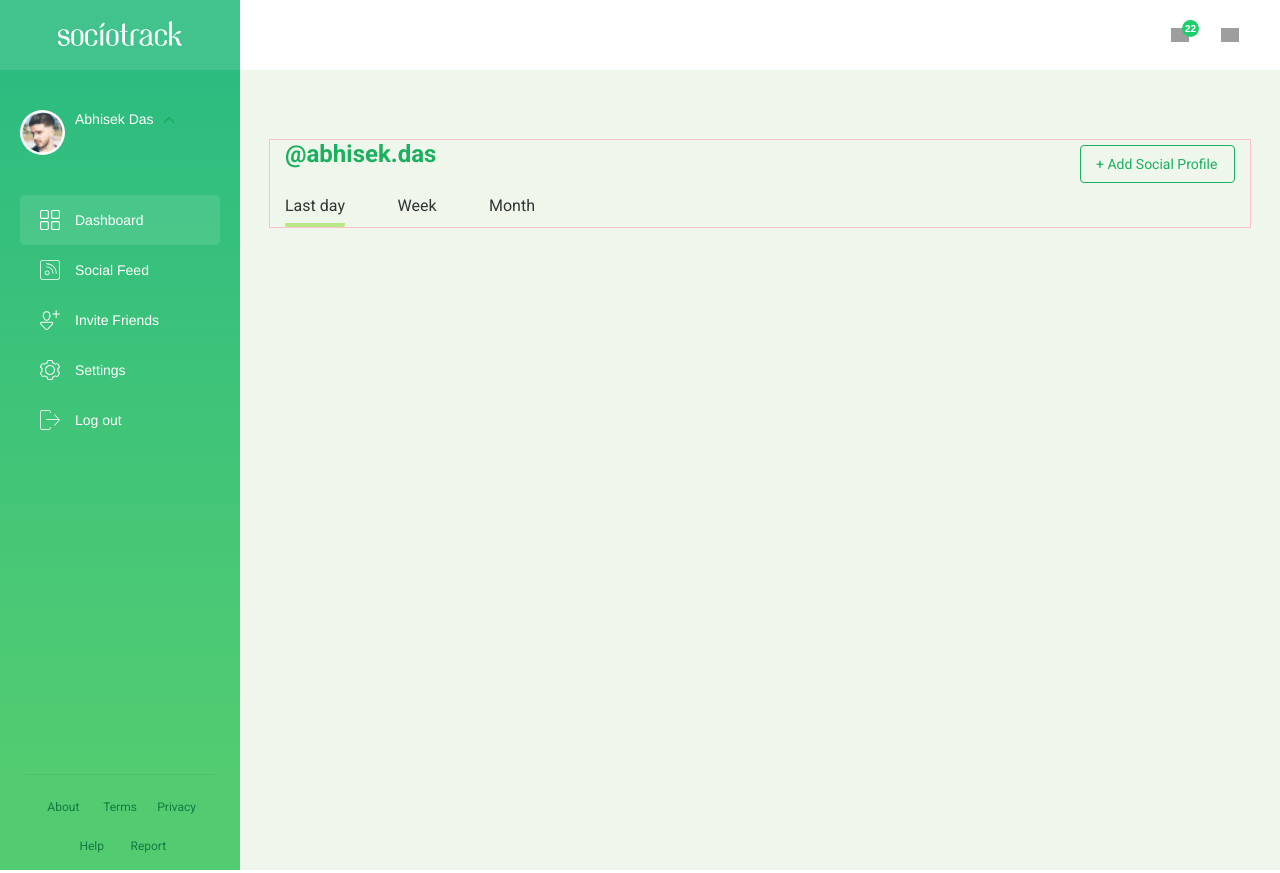
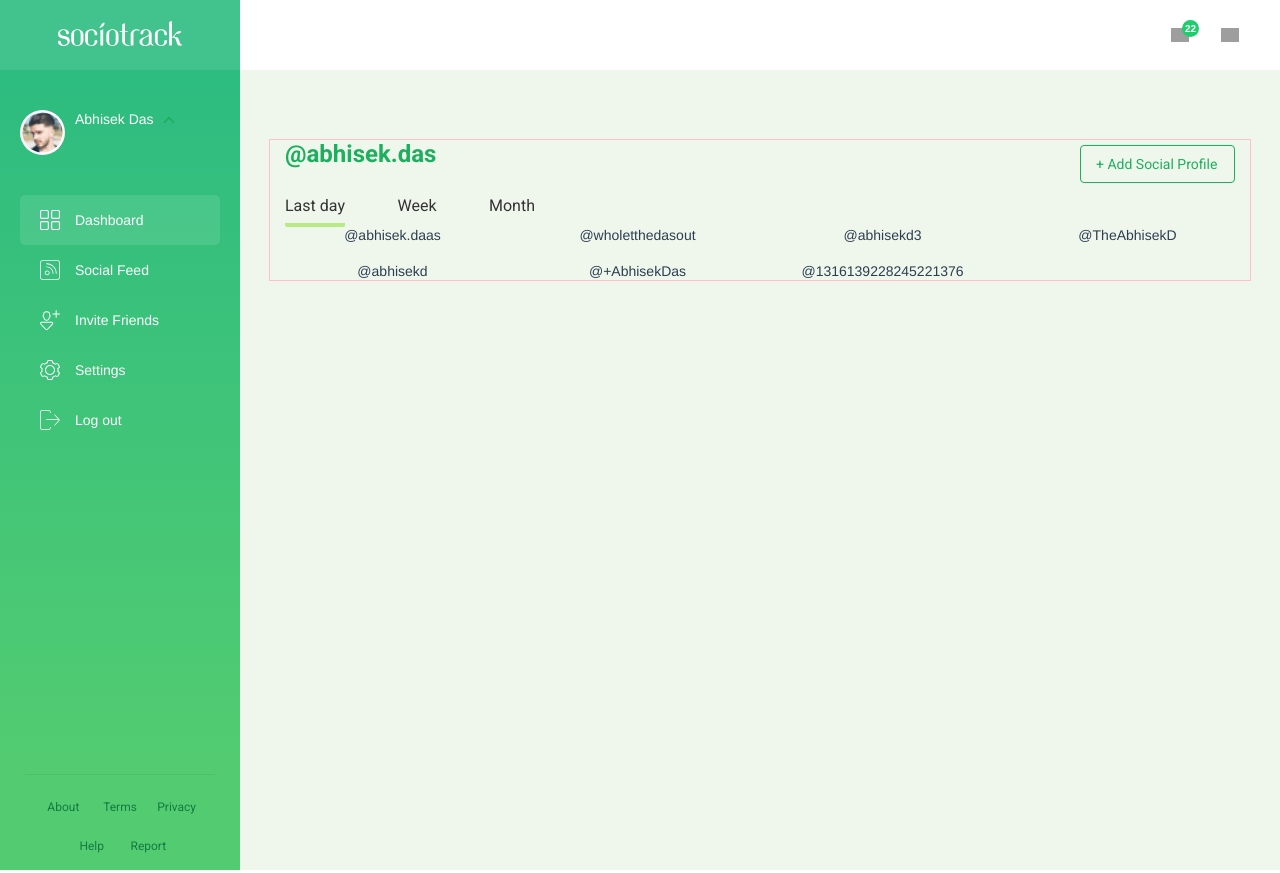
Before and after one commit to 0smir/sociotrack, a Vue app: page / in a window 1280 px wide. Built offline with nearby package versions, Linux system fonts and the light colour scheme; grey boxes are pictures that could not be loaded.

Commit message:
add dashboard

```diff
--- /dev/null
+++ b/src/components/tabs/FollowerComponent.vue
@@ -0,0 +1,17 @@
+<template>
+    <div class="follower-item">{{follower.nik_name}}</div>
+
+</template>
+
+<script>
+    export default {
+        name: "FollowerComponent",
+        props:{
+            follower: Object
+        }
+    }
+</script>
+
+<style scoped>
+
+</style>
--- /dev/null
+++ b/src/components/tabs/TabContentComponent.vue
@@ -0,0 +1,32 @@
+<template>
+    <div class="tab-content-wrapper">
+        <FollowerComponent v-for="follower in followers"
+                                :key="follower.id"
+                                :follower="follower"
+        ></FollowerComponent>
+    </div>
+</template>
+
+<script>
+    import FollowerComponent from "@/components/tabs/FollowerComponent"
+    export default {
+        name: "TabContentComponent",
+        props:{
+            followers: Array
+        },
+        components: {
+            FollowerComponent
+        }
+    }
+</script>
+
+<style lang="scss" scoped>
+    .tab-content-wrapper{
+        display: grid;
+        grid-row-gap: 20px;
+        grid-column-gap: 30px;
+        grid-template-columns: repeat(4, 1fr);
+        grid-template-rows: repeat(2, 1fr);
+    }
+
+</style>
--- a/src/store/index.js
+++ b/src/store/index.js
@@ -10,12 +10,14 @@ export default new Vuex.Store({
         firstName: "Abhisek",
         lastName: "Das",
         img: "user-1.jpg",
-        id: "@abhisek.das",
+        id: 2121399,
+        nik_name: "@abhisek.das",
         followers: 10968
       },
       followers:[
         {
           social_network:"Facebook",
+          id: 21213,
           nik_name:"@abhisek.daas",
           img: "user-2.jpg",
           followers_info:{
@@ -26,6 +28,7 @@ export default new Vuex.Store({
         },
         {
           social_network:"Twitter",
+          id: 21212,
           nik_name:"@wholetthedasout",
           img: "user-3.jpg",
           followers_info: {
@@ -36,6 +39,7 @@ export default new Vuex.Store({
         },
         {
           social_network:"LinkedIn",
+          id: 21211,
           nik_name:"@abhisekd3",
           img: "user-1.jpg",
           followers_info: {
@@ -46,6 +50,7 @@ export default new Vuex.Store({
         },
         {
           social_network:"YouTube",
+          id: 21210,
           nik_name:"@TheAbhisekD",
           img: "user-2.jpg",
           followers_info: {
@@ -56,6 +61,7 @@ export default new Vuex.Store({
         },
         {
           social_network:"Snapchat",
+          id: 21219,
           nik_name:"@abhisekd",
           img: "user-3.jpg",
           followers_info: {
@@ -66,6 +72,7 @@ export default new Vuex.Store({
         },
         {
           social_network:"Google+",
+          id: 21218,
           nik_name:"@+AbhisekDas",
           img: "user-4.jpg",
           followers_info: {
@@ -75,6 +82,7 @@ export default new Vuex.Store({
           }
         },
         { social_network:"Vine",
+          id: 21217,
           nik_name:"@1316139228245221376",
           img: "user-5.jpg",
           followers_info: {
@@ -93,6 +101,9 @@ export default new Vuex.Store({
   getters:{
     userData: state =>{
       return state.user.user_data;
+    },
+    userFollowers: state =>{
+      return state.user.followers;
     }
   },
   modules: {
--- a/src/views/Dashboard.vue
+++ b/src/views/Dashboard.vue
@@ -1,19 +1,23 @@
 <template>
     <div class="dashboard container">
         <div class="dashboard-header">
-            <h2 class="title">{{user_data.id}}</h2>
+            <h2 class="title">{{userInfo.nik_name}}</h2>
             <button class="btn btn-add-profile">+ Add Social Profile</button>
         </div>
         <TabsComponent :tabs="tabsList"
                         :initialActiveTab="initialTab"
                         @change-sort="changeReport"/>
+        <TabContentComponent :followers="followers"></TabContentComponent>
+
 
     </div>
 
 </template>
 
 <script>
-    import TabsComponent from "@/components/tabs/TabsComponent"
+    import TabsComponent from "@/components/tabs/TabsComponent";
+    import TabContentComponent from "@/components/tabs/TabContentComponent";
+    import { mapGetters } from 'vuex';
     export default {
         name: "Dashboard",
         data(){
@@ -28,8 +32,12 @@
                 initialTab: null
             }
         },
+        computed:{
+           ...mapGetters({userInfo: 'userData', followers: "userFollowers"})
+        },
         components:{
-            TabsComponent
+            TabsComponent,
+            TabContentComponent
         },
         methods:{
             changeReport(tab){
```
